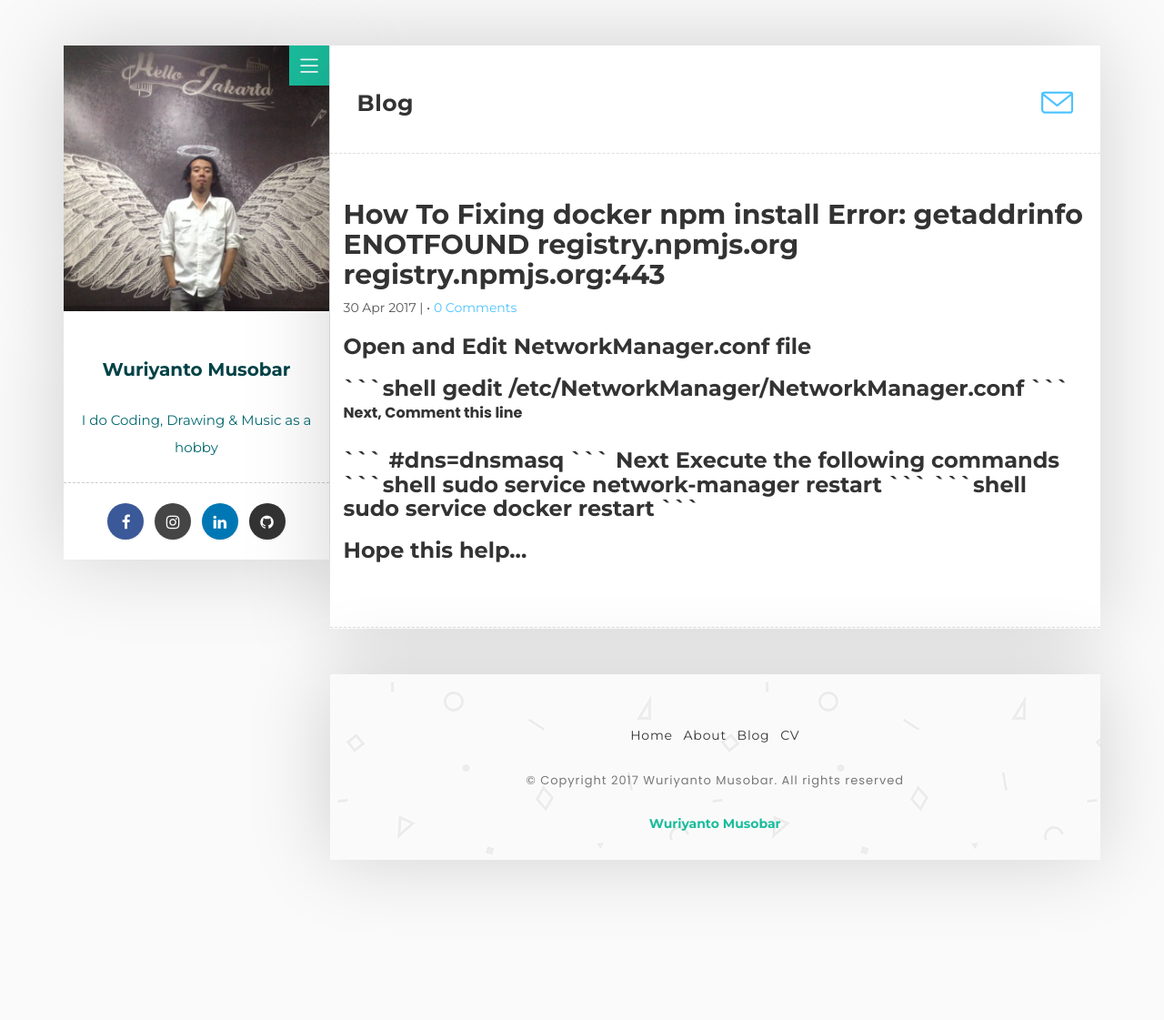
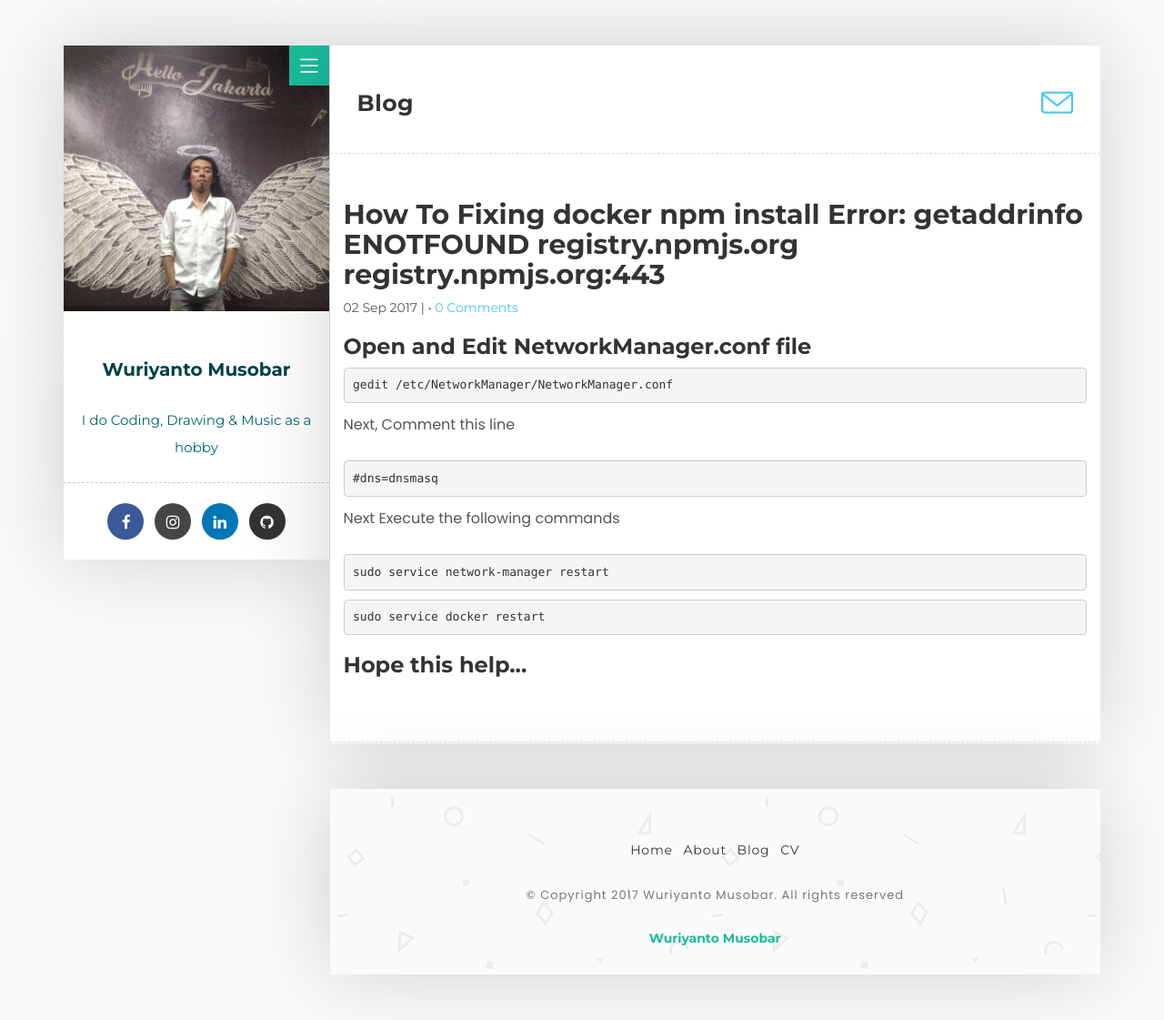
Before and after one commit to wuriyanto48/wuriyanto48.github.io, a Jekyll site: the page built from _posts/2017-09-02-docker-nodejs-getaddrinfo-ENOTFOUND-registry-npmjs-org-registry-npmjs-org-443.md, in a window 1280 px wide and 1121 px high. Shown: the whole window at 91% size. Built offline with Jekyll 4.4.1, drawn with Linux system fonts in a browser that asks for light colours; nearby versions of some CDN libraries; comment, search, counter and statistics services are not loaded.

Commit message:
add docker nodejs enotfound problem

````diff
--- a/_posts/2017-09-02-docker-nodejs-getaddrinfo-ENOTFOUND-registry-npmjs-org-registry-npmjs-org-443.md
+++ b/_posts/2017-09-02-docker-nodejs-getaddrinfo-ENOTFOUND-registry-npmjs-org-registry-npmjs-org-443.md
@@ -3,10 +3,10 @@ layout: post
 comments: true
 title: "How To Fixing docker npm install Error: getaddrinfo ENOTFOUND registry.npmjs.org registry.npmjs.org:443"
 title_header: Blog
-date: 2017-04-30
+date: 2017-09-02
 ---
 
-<h3>Open and Edit NetworkManager.conf file<h3>
+<h3>Open and Edit NetworkManager.conf file</h3>
 
 ```shell
 gedit /etc/NetworkManager/NetworkManager.conf
````
